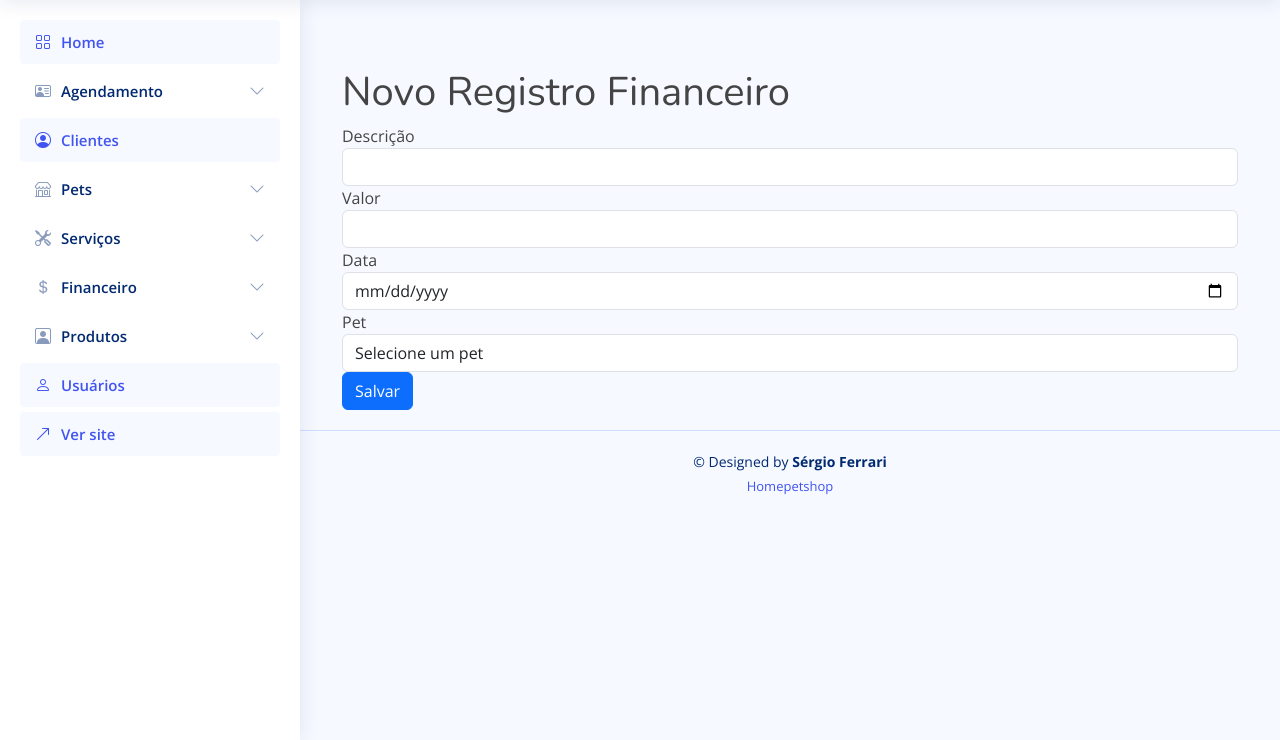
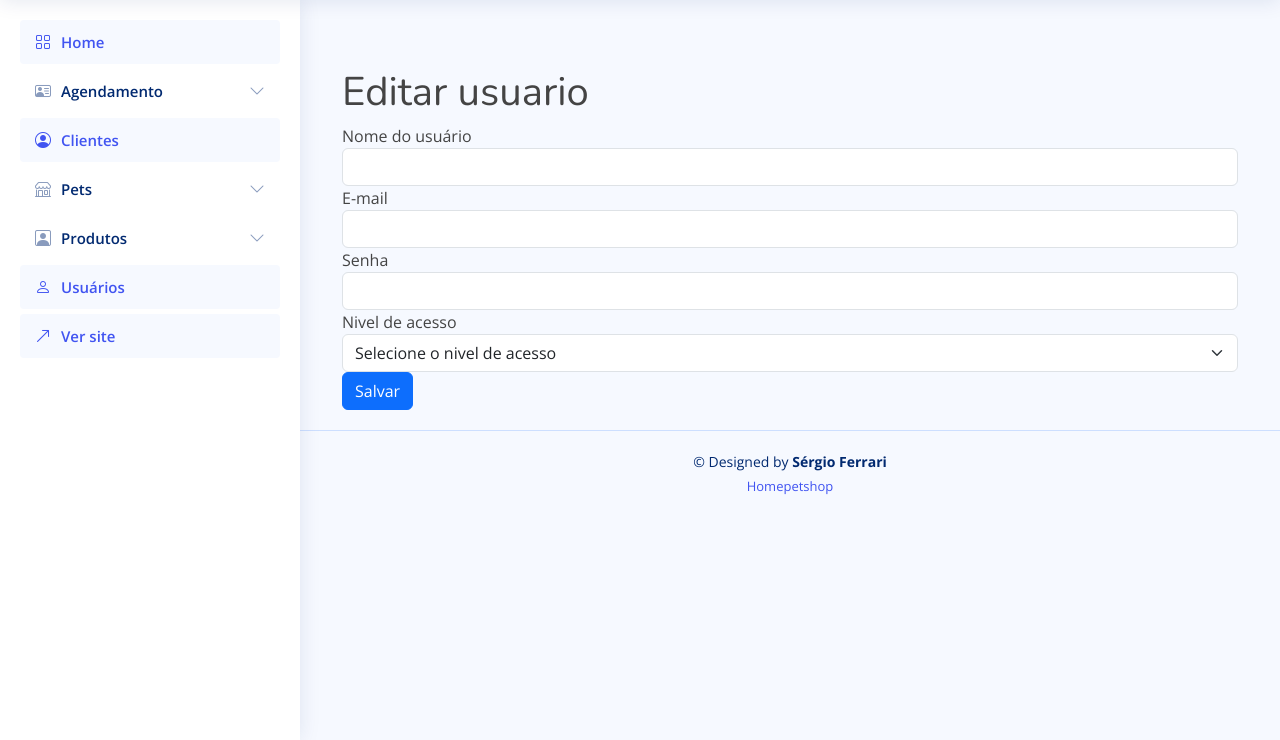
Before and after one commit to sergioferrar/homepet, a Symfony app: template templates/usuario/create.html.twig in a window 1280 px wide. Shown: the part 60-800 px from the top of the page. Run offline with Twig, Linux system fonts and the light colour scheme; the template is opened without the code that fills it, so the values that code supplies are empty; some libraries are stand-ins or nearby versions.

Commit message:
dashboard

```diff
--- a/src/Controller/LoginController.php
+++ b/src/Controller/LoginController.php
@@ -71,6 +71,7 @@ class LoginController extends DefaultController
 
         $request->getSession()->set('login', true);
         $request->getSession()->set('user', $this->security->getUser()->getNomeUsuario());
+        $request->getSession()->set('accessLevel', $this->security->getUser()->getAccessLevel());
 //        dd($request->getSession()->all());
         // dd($this->security->getUser());
         return $this->redirectToRoute('home');
--- a/src/Repository/UsuarioRepository.php
+++ b/src/Repository/UsuarioRepository.php
@@ -89,4 +89,6 @@ class UsuarioRepository extends ServiceEntityRepository implements PasswordUpgra
         $this->getEntityManager()->flush();
     }
 
+
+
 }
--- a/src/Security/CustomAuthenticator.php
+++ b/src/Security/CustomAuthenticator.php
@@ -80,6 +80,7 @@ class CustomAuthenticator extends AbstractAuthenticator
 
     public function onAuthenticationFailure(Request $request, AuthenticationException $exception): ?Response
     {
-        return new JsonResponse(['error' => true, 'status' => 'danger', 'message' => $exception->getMessage()], Response::HTTP_UNAUTHORIZED);
+        dd($exception);
+        return new JsonResponse(['error' => true, 'status' => 'danger', 'message' => _($exception->getMessage())], Response::HTTP_UNAUTHORIZED);
     }
 }
--- a/templates/base.html.twig
+++ b/templates/base.html.twig
@@ -1,5 +1,3 @@
-
-
 <!DOCTYPE html>
 <html lang="en">
 
@@ -17,20 +15,21 @@
 
     <!-- Google Fonts -->
     <link href="https://fonts.gstatic.com" rel="preconnect">
-  <link href="https://fonts.googleapis.com/css?family=Open+Sans:300,300i,400,400i,600,600i,700,700i|Nunito:300,300i,400,400i,600,600i,700,700i|Poppins:300,300i,400,400i,500,500i,600,600i,700,700i" rel="stylesheet">
+    <link href="https://fonts.googleapis.com/css?family=Open+Sans:300,300i,400,400i,600,600i,700,700i|Nunito:300,300i,400,400i,600,600i,700,700i|Poppins:300,300i,400,400i,500,500i,600,600i,700,700i"
+          rel="stylesheet">
 
     <!-- Vendor CSS Files -->
-  <link href="{{ asset('assets/vendor/bootstrap/css/bootstrap.min.css')}}" rel="stylesheet">
-  <link href="{{ asset('assets/vendor/bootstrap-icons/bootstrap-icons.css')}}" rel="stylesheet">
-  <link href="{{ asset('assets/vendor/boxicons/css/boxicons.min.css')}}" rel="stylesheet">
-  <link href="{{ asset('assets/vendor/quill/quill.snow.css')}}" rel="stylesheet">
-  <link href="{{ asset('assets/vendor/quill/quill.bubble.css')}}" rel="stylesheet">
-  <link href="{{ asset('assets/vendor/remixicon/remixicon.css')}}" rel="stylesheet">
-  <link href="{{ asset('assets/vendor/simple-datatables/style.css')}}" rel="stylesheet">
+    <link href="{{ asset('assets/vendor/bootstrap/css/bootstrap.min.css') }}" rel="stylesheet">
+    <link href="{{ asset('assets/vendor/bootstrap-icons/bootstrap-icons.css') }}" rel="stylesheet">
+    <link href="{{ asset('assets/vendor/boxicons/css/boxicons.min.css') }}" rel="stylesheet">
+    <link href="{{ asset('assets/vendor/quill/quill.snow.css') }}" rel="stylesheet">
+    <link href="{{ asset('assets/vendor/quill/quill.bubble.css') }}" rel="stylesheet">
+    <link href="{{ asset('assets/vendor/remixicon/remixicon.css') }}" rel="stylesheet">
+    <link href="{{ asset('assets/vendor/simple-datatables/style.css') }}" rel="stylesheet">
 
     <!-- Template Main CSS File -->
-  <link href="{{ asset('js/plugins/datatables/dataTables.bootstrap4.css')}}" rel="stylesheet">
-  <link href="{{ asset('assets/css/style.css')}}" rel="stylesheet">
+    <link href="{{ asset('js/plugins/datatables/dataTables.bootstrap4.css') }}" rel="stylesheet">
+    <link href="{{ asset('assets/css/style.css') }}" rel="stylesheet">
 
     <!-- =======================================================
     * Template Name: NiceAdmin
@@ -47,7 +46,7 @@
 <header id="header" class="header fixed-top d-flex align-items-center">
 
     <div class="d-flex align-items-center justify-content-between">
-      <a href="{{path('home')}}" class="logo d-flex align-items-center">
+        <a href="{{ path('home') }}" class="logo d-flex align-items-center">
 
             <span class="d-none d-lg-block">  Home Pet Shop</span>
 
@@ -216,14 +215,15 @@
             <li class="nav-item dropdown pe-3">
 
                 <a class="nav-link nav-profile d-flex align-items-center pe-0" href="#" data-bs-toggle="dropdown">
-            <img src="https://avatars.githubusercontent.com/u/93411015?v=4" alt="Profile" class="rounded-circle">
-            <span class="d-none d-md-block dropdown-toggle ps-2">{{ app.session.get('user')}}</span>
+                    <img src="https://avatars.githubusercontent.com/u/93411015?v=4" alt="Profile"
+                         class="rounded-circle">
+                    <span class="d-none d-md-block dropdown-toggle ps-2">{{ app.session.get('user') }}</span>
                 </a><!-- End Profile Iamge Icon -->
 
                 <ul class="dropdown-menu dropdown-menu-end dropdown-menu-arrow profile">
                     <li class="dropdown-header">
-              <h6>{{ app.session.get('user')}}</h6>
-              <span>CEO</span>
+                        <h6>{{ app.session.get('user') }}</h6>
+                        <span>{{ app.session.get('accessLevel') }}</span>
                     </li>
                     <li>
                         <hr class="dropdown-divider">
@@ -320,7 +320,8 @@
                 </li>
                 <li>
                     <a href="{{ path('cliente_index') }}">
-              <i class="bi bi-circle"></i><span>Clientes <span class="badge badge-sm bg-danger text-white">1</span></span>
+                        <i class="bi bi-circle"></i><span>Clientes <span
+                                    class="badge badge-sm bg-danger text-white">1</span></span>
                     </a>
                 </li>
             </ul>
@@ -334,7 +335,8 @@
             <ul id="pedidos" class="nav-content collapse " data-bs-parent="#sidebar-nav">
                 <li>
                     <a href="{{ path('pet_index') }}">
-              <i class="bi bi-circle"></i><span> Pets <span class="badge badge-sm bg-danger text-white">1</span></span>
+                        <i class="bi bi-circle"></i><span> Pets <span
+                                    class="badge badge-sm bg-danger text-white">1</span></span>
                     </a>
                 </li>
                 <li>
@@ -357,7 +359,7 @@
 
         <!-- EAD -->
 
-
+        {% if app.session.get('accessLevel') == 'Admin' %}
             <li class="nav-item">
                 <a class="nav-link collapsed" data-bs-target="#servico" data-bs-toggle="collapse" href="#">
                     <i class="bi bi-tools"></i><span>Serviços</span><i class="bi bi-chevron-down ms-auto"></i>
@@ -380,8 +382,9 @@
                     </li>-->
                 </ul>
             </li>
+        {% endif %}
 
-
+        {% if app.session.get('accessLevel') == 'Admin' %}
         <li class="nav-item">
             <a class="nav-link collapsed" data-bs-target="#financeiroDropdown" data-bs-toggle="collapse" href="#">
                 <i class="bi bi-currency-dollar"></i><span>Financeiro</span><i class="bi bi-chevron-down ms-auto"></i>
@@ -399,6 +402,7 @@
         </li>
 
 
+        {% endif %}
         <li class="nav-item">
             <a class="nav-link collapsed" data-bs-target="#alunos" data-bs-toggle="collapse" href="#">
                 <i class="bi bi-person-square"></i><span>Produtos</span><i class="bi bi-chevron-down ms-auto"></i>
@@ -411,7 +415,8 @@
                 </li>
                 <li>
                     <a href="components-alerts.html">
-              <i class="bi bi-circle"></i><span>Cadastrar Produtos <span class="badge badge-sm bg-danger text-white"></span>
+                        <i class="bi bi-circle"></i><span>Cadastrar Produtos <span
+                                    class="badge badge-sm bg-danger text-white"></span>
                     </a>
                 </li>
             </ul>
@@ -479,7 +484,6 @@
               </li> -->
 
 
-
         <!-- IMOBI
 
 
@@ -505,7 +509,6 @@
             </li>
           </ul>
         </li> -->
-
 
 
         <!-- <li class="nav-item">
@@ -636,8 +639,6 @@
          </li> -->
 
 
-
-
         <li class="nav-item">
             <a class="nav-link" href="#">
                 <i class="bi bi-arrow-up-right"></i><span>Ver site</span>
@@ -652,12 +653,6 @@
 <main id="main" class="main">
 
     {% block body %}{% endblock %}
-
-
-
-
-
-
 
 
 </main><!-- End #main -->
@@ -676,20 +671,21 @@
     </div>
 </footer><!-- End Footer -->
 
-  <a href="#" class="back-to-top d-flex align-items-center justify-content-center"><i class="bi bi-arrow-up-short"></i></a>
+<a href="#" class="back-to-top d-flex align-items-center justify-content-center"><i
+            class="bi bi-arrow-up-short"></i></a>
 
-  <script src="{{asset('js/plugins/jquery/jquery.min.js')}}"></script>
-  <script src="{{asset('js/plugins/bootstrap/js/bootstrap.bundle.min.js')}}"></script>
+<script src="{{ asset('js/plugins/jquery/jquery.min.js') }}"></script>
+<script src="{{ asset('js/plugins/bootstrap/js/bootstrap.bundle.min.js') }}"></script>
 
 <!-- Vendor JS Files -->
-  <script src="{{ asset('assets/vendor/apexcharts/apexcharts.min.js')}}"></script>
-  <script src="{{ asset('assets/vendor/bootstrap/js/bootstrap.bundle.min.js')}}"></script>
-  <script src="{{ asset('assets/vendor/chart.js/chart.umd.js')}}"></script>
-  <script src="{{ asset('assets/vendor/echarts/echarts.min.js')}}"></script>
-  <script src="{{ asset('assets/vendor/quill/quill.js')}}"></script>
-  <script src="{{ asset('assets/vendor/simple-datatables/simple-datatables.js')}}"></script>
-  <script src="{{ asset('assets/vendor/tinymce/tinymce.min.js')}}"></script>
-  <script src="{{ asset('assets/vendor/php-email-form/validate.js')}}"></script>
+<script src="{{ asset('assets/vendor/apexcharts/apexcharts.min.js') }}"></script>
+<script src="{{ asset('assets/vendor/bootstrap/js/bootstrap.bundle.min.js') }}"></script>
+<script src="{{ asset('assets/vendor/chart.js/chart.umd.js') }}"></script>
+<script src="{{ asset('assets/vendor/echarts/echarts.min.js') }}"></script>
+<script src="{{ asset('assets/vendor/quill/quill.js') }}"></script>
+<script src="{{ asset('assets/vendor/simple-datatables/simple-datatables.js') }}"></script>
+<script src="{{ asset('assets/vendor/tinymce/tinymce.min.js') }}"></script>
+<script src="{{ asset('assets/vendor/php-email-form/validate.js') }}"></script>
 
 <!-- Template Main JS File -->
 <script src="{{ asset('js/plugins/datatables/jquery.dataTables.js') }}"></script>
@@ -697,8 +693,6 @@
 <script src="{{ asset('assets/js/main.js') }}"></script>
 
 
-
-
 {% block javascripts %}{% endblock %}
 
 </body>
--- a/templates/usuario/create.html.twig
+++ b/templates/usuario/create.html.twig
@@ -2,27 +2,26 @@
 
 {% block body %}
     <div class="container mt-5">
-        <h1>Novo Registro Financeiro</h1>
-        <form method="post" action="{{ path('financeiro_novo') }}">
+        <h1>Editar usuario</h1>
+        <form method="post" action="{{ url('usuario_create_save') }}">
             <div class="form-group">
-                <label for="descricao">Descrição</label>
-                <input type="text" class="form-control" id="descricao" name="descricao" required>
+                <label for="nome_usuario">Nome do usuário</label>
+                <input type="text" class="form-control" id="nome_usuario" name="nome_usuario" required>
             </div>
             <div class="form-group">
-                <label for="valor">Valor</label>
-                <input type="number" step="0.01" class="form-control" id="valor" name="valor" required>
+                <label for="email">E-mail</label>
+                <input type="email" class="form-control" id="email" name="email" required>
             </div>
             <div class="form-group">
-                <label for="data">Data</label>
-                <input type="date" class="form-control" id="data" name="data" required>
+                <label for="senha">Senha</label>
+                <input type="password" class="form-control" id="senha" name="senha" required>
             </div>
             <div class="form-group">
-                <label for="pet_id">Pet</label>
-                <select class="form-control" id="pet_id" name="pet_id">
-                    <option value="">Selecione um pet</option>
-                    {% for pet in pets %}
-                        <option value="{{ pet.id }}">{{ pet.nome }}</option>
-                    {% endfor %}
+                <label for="access_level">Nivel de acesso</label>
+                <select name="access_level" id="access_level" class="form-select">
+                    <option value="">Selecione o nivel de acesso</option>
+                    <option value="Admin">Admin</option>
+                    <option value="Atendente">Atendente</option>
                 </select>
             </div>
             <button type="submit" class="btn btn-primary">Salvar</button>
--- /dev/null
+++ b/translations/messages.ptbr.yaml
@@ -0,0 +1,3 @@
+Bad credentials.: 'Login ou senha não conferem.'
+The presented password is invalid.: 'Sua senha não é valida.'
+Usuario nao encontrado: 'Usuário não encontrado'
```
Also changed, not shown: src/Controller/UsuarioController.php (+50 -13 lines), src/Entity/Usuario.php (+18 -1 lines), src/EventListener/AccessDeniedListener.php (+12 -3 lines), templates/usuario/edit.html.twig (+30 -0 lines), templates/usuario/index.html.twig (+12 -17 lines), 3 other files. Lines whose indentation alone changed are shown as unchanged.
